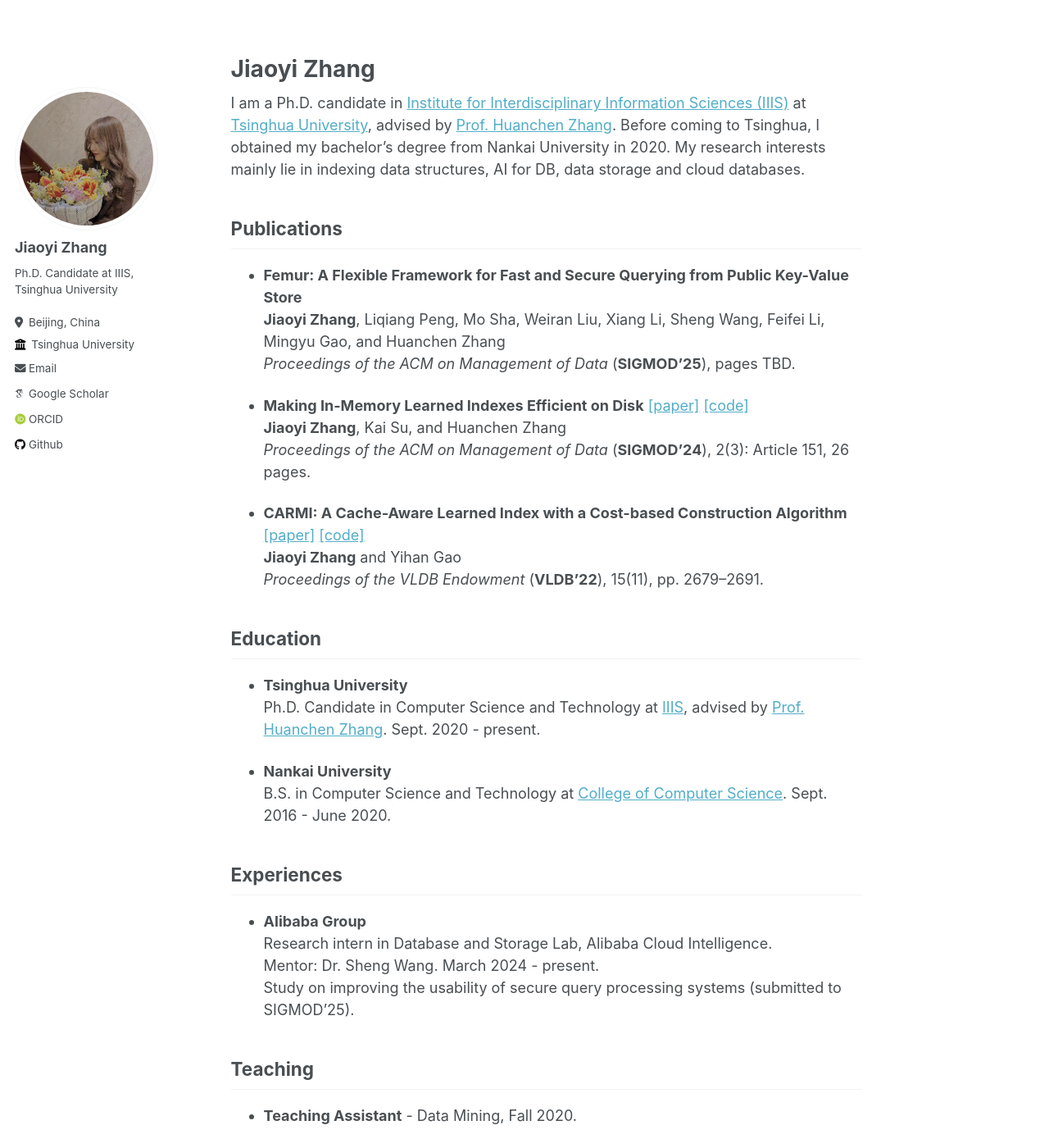
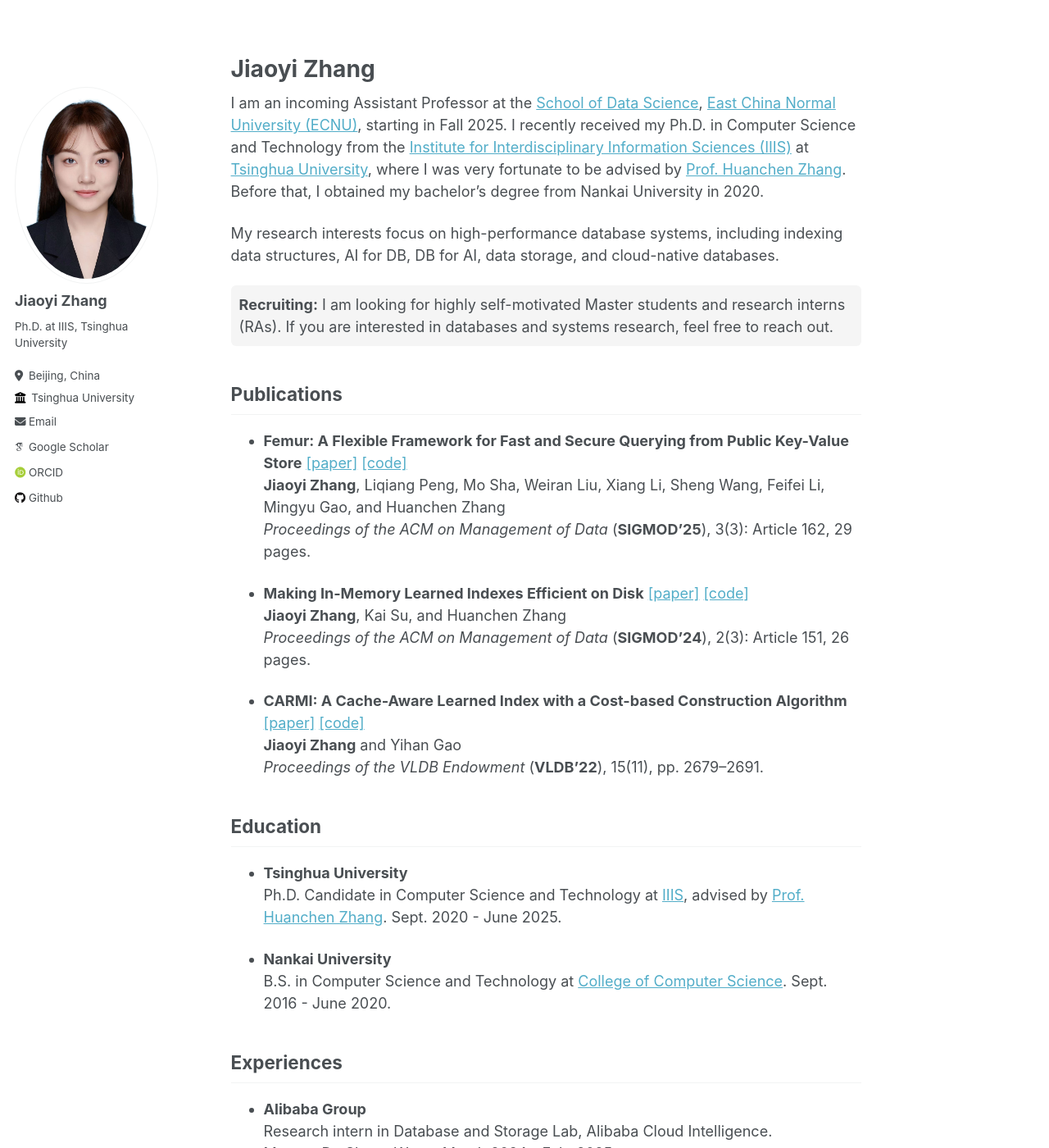
Before and after one commit to JiaoyiZhang/jiaoyizhang.github.io, a Jekyll site: the page built from _pages/about.md, in a window 1280 px wide and 1400 px high. Shown: the whole window at 82% size. Built offline with Jekyll 4.4.1, drawn with Linux system fonts in a browser that asks for light colours; some web fonts are replaced; some of the changed text lies outside the part shown.

Commit message:
Update personal information and profile images in config and about pages

```diff
--- a/_config.yml
+++ b/_config.yml
@@ -24,11 +24,11 @@ author:
   avatar           : "profile.jpg"
   name             : "Jiaoyi Zhang"
   pronouns         : # example: "she/her"
-  bio              : "Ph.D. Candidate at IIIS, Tsinghua University"
+  bio              : "Ph.D. at IIIS, Tsinghua University"
   location         : "Beijing, China"
   employer         : "Tsinghua University"
   uri              : # URL
-  email            : "jy-zhang20@mails.tsinghua.edu.cn"
+  email            : "jiaoyizhang0222@gmail.com"
   github           : "JiaoyiZhang"
 
   # Academic websites
--- a/_pages/about.md
+++ b/_pages/about.md
@@ -7,12 +7,19 @@ redirect_from:
   - /about.html
 ---
 
-I am a Ph.D. candidate in [Institute for Interdisciplinary Information Sciences (IIIS)](https://iiis.tsinghua.edu.cn/en/) at [Tsinghua University](https://www.tsinghua.edu.cn/en/), advised by [Prof. Huanchen Zhang](https://people.iiis.tsinghua.edu.cn/~huanchen/). Before coming to Tsinghua, I obtained my bachelor’s degree from Nankai University in 2020. My research interests mainly lie in indexing data structures, AI for DB, data storage and cloud databases.
+I am an incoming Assistant Professor at the [School of Data Science](https://dase.ecnu.edu.cn/), [East China Normal University (ECNU)](https://www.ecnu.edu.cn/), starting in Fall 2025. I recently received my Ph.D. in Computer Science and Technology from the [Institute for Interdisciplinary Information Sciences (IIIS)](https://iiis.tsinghua.edu.cn/en/) at [Tsinghua University](https://www.tsinghua.edu.cn/en/), where I was very fortunate to be advised by [Prof. Huanchen Zhang](https://people.iiis.tsinghua.edu.cn/~huanchen/). Before that, I obtained my bachelor’s degree from Nankai University in 2020.
+
+My research interests focus on high-performance database systems, including indexing data structures, AI for DB, DB for AI, data storage, and cloud-native databases.
+
+<div style="background-color:#f5f5f5; padding:10px; border-radius:6px;">
+<strong>Recruiting:</strong> I am looking for highly self-motivated Master students and research interns (RAs). If you are interested in databases and systems research, feel free to reach out.
+</div>
+
 
 ## Publications
-- **Femur: A Flexible Framework for Fast and Secure Querying from Public Key-Value Store**
+- **Femur: A Flexible Framework for Fast and Secure Querying from Public Key-Value Store** [[paper]](https://doi.org/10.1145/3725299) [[code]](https://github.com/alibaba-edu/mpc4j)
 **Jiaoyi Zhang**, Liqiang Peng, Mo Sha, Weiran Liu, Xiang Li, Sheng Wang, Feifei Li, Mingyu Gao, and Huanchen Zhang
-*Proceedings of the ACM on Management of Data* (**SIGMOD'25**), pages TBD.
+*Proceedings of the ACM on Management of Data* (**SIGMOD'25**), 3(3): Article 162, 29 pages.
 
 - **Making In-Memory Learned Indexes Efficient on Disk** [[paper]](https://dl.acm.org/doi/10.1145/3654954) [[code]](https://github.com/JiaoyiZhang/Efficient-Disk-Learned-Index)
 **Jiaoyi Zhang**, Kai Su, and Huanchen Zhang
@@ -25,7 +32,7 @@ I am a Ph.D. candidate in [Institute for Interdisciplinary Information Sciences
 
 ## Education
 - **Tsinghua University**
-Ph.D. Candidate in Computer Science and Technology at [IIIS](https://iiis.tsinghua.edu.cn/en/), advised by [Prof. Huanchen Zhang](https://people.iiis.tsinghua.edu.cn/~huanchen/). Sept. 2020 - present.
+Ph.D. Candidate in Computer Science and Technology at [IIIS](https://iiis.tsinghua.edu.cn/en/), advised by [Prof. Huanchen Zhang](https://people.iiis.tsinghua.edu.cn/~huanchen/). Sept. 2020 - June 2025.
 
 - **Nankai University**
 B.S. in Computer Science and Technology at [College of Computer Science](https://encc.nankai.edu.cn/). Sept. 2016 - June 2020.
@@ -33,8 +40,8 @@ B.S. in Computer Science and Technology at [College of Computer Science](https:/
 ## Experiences
 - **Alibaba Group**
 Research intern in Database and Storage Lab, Alibaba Cloud Intelligence.
-Mentor: Dr. Sheng Wang. March 2024 - present.
-Study on improving the usability of secure query processing systems (submitted to SIGMOD’25).
+Mentor: Dr. Sheng Wang. March 2024 - Feb. 2025.
+Research on improving the usability of secure query processing systems (SIGMOD’25).
 
 ## Teaching
 - **Teaching Assistant** - Data Mining, Fall 2020.
```
Also changed, not shown: images/profile-old.jpg (added), images/profile.jpg.
